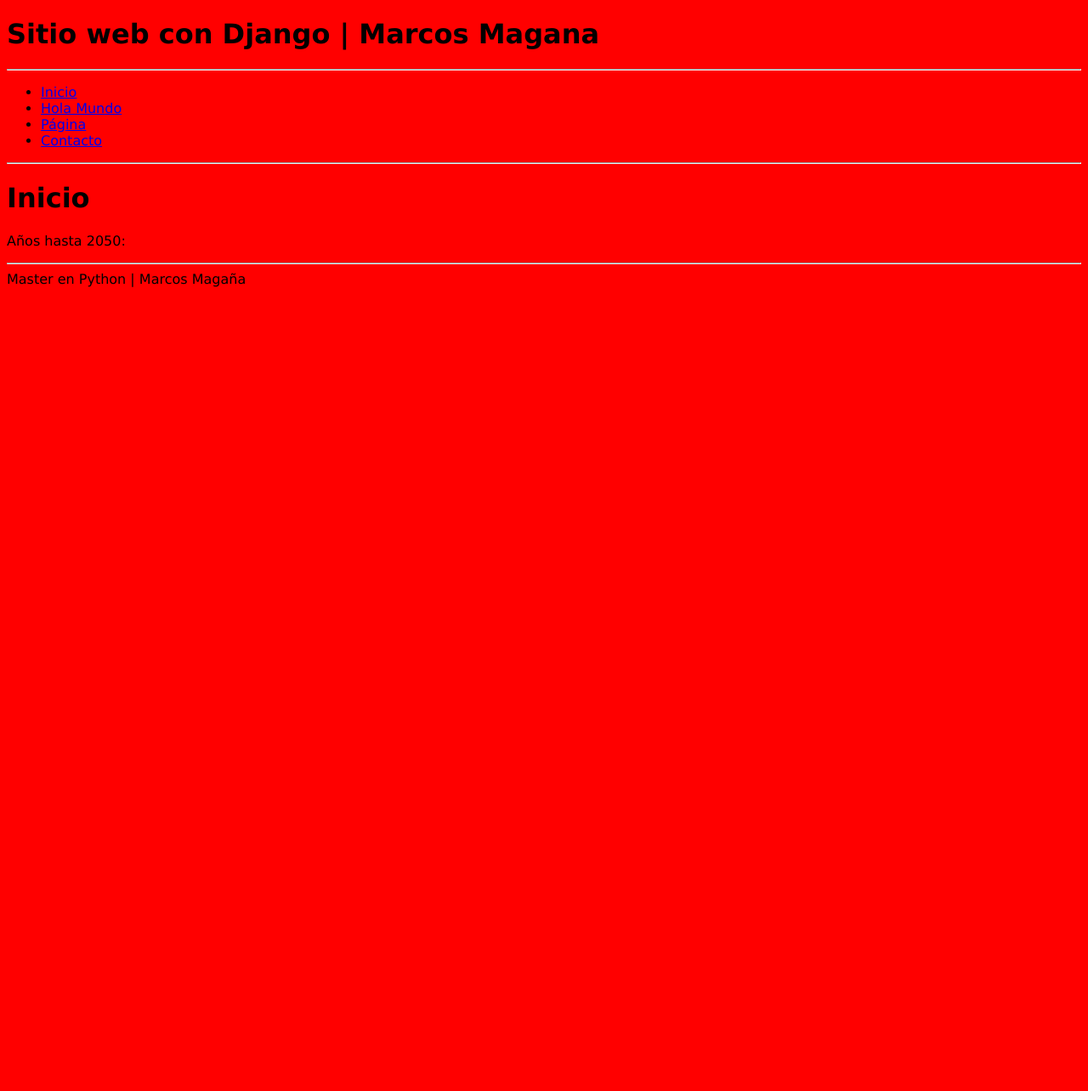
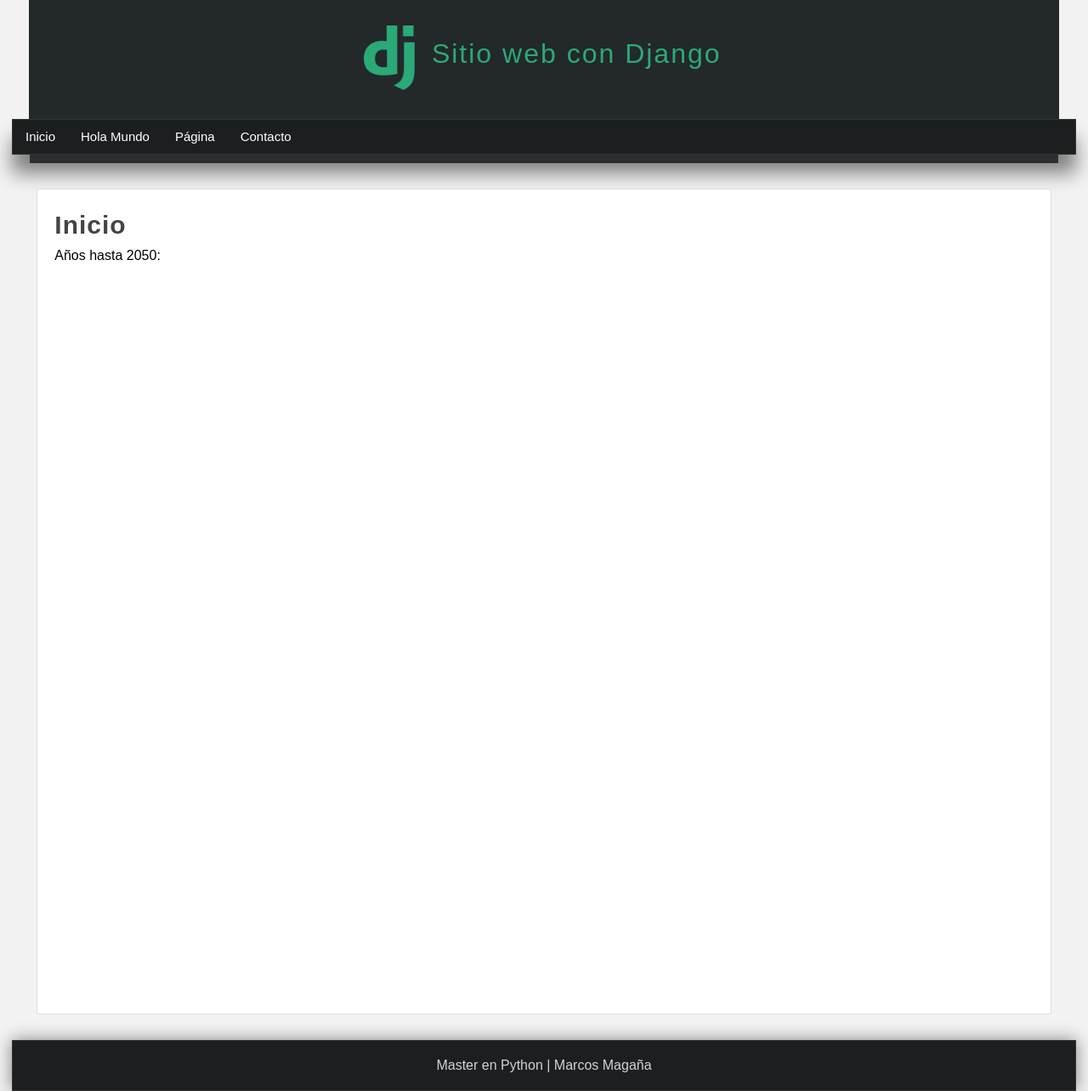
Before and after one commit to marcosmh/master-python, a Django app: page / in a window 1280 px wide. Shown: the whole page at 85% size. Before the commit the page ends 338 px from the top, so only its background shows below. Run offline with Django 3.2, Linux system fonts and the light colour scheme.

Commit message:
Proyecto con Django - maquetacion

```diff
--- a/22-django/aprendiendo_django/miapp/static/css/styles.css
+++ b/22-django/aprendiendo_django/miapp/static/css/styles.css
@@ -1,4 +1,150 @@
+/* Estilos generales */
+*{
+    margin: 0px;
+    padding: 0px;
+    font-family: sans-serif, Arial, Helvetica;
+    text-decoration: none;
+}
+
 body {
-    font-family: Verdana, Geneva, Tahoma, sans-serif;
-    background-color: red;
+    background-color: #f2f2f2;
 }
+
+/* Estilos cabecera */
+header {
+    width: 1212px;
+    height: 140px;
+    background-color: #23282b;
+    margin: auto;
+}
+
+#logotipo {
+    width: 35%;
+    height: 130px;
+    margin: 0 auto;
+    padding-top: 10px;
+}
+
+#logotipo img {
+    display: block;
+    width: 60px;
+    float: left;
+    margin-top: 20px;
+    margin-right: 20px;
+}
+
+#logotipo h1 {
+    display: block;
+    float: left;
+    margin-top: 35px;
+    margin-left: 20;
+    letter-spacing: 2px;
+    font-weight: lighter;
+    color: #2ba977 ;
+}
+
+/* barra de navegación */
+
+nav {
+    /*width: 1210px;*/
+    width: 1250px;
+    height: 40px;
+    margin: 0 auto;
+    background-color: #1b1f1f;
+    border: 1px solid #333333;
+    box-shadow: 0px 22px 22px gray;
+    font-size: 15px;
+
+}
+
+nav ul {
+    list-style: none;
+    text-decoration: none;
+}
+
+nav ul li {
+    line-height: 40px;
+    float: left;
+}
+
+nav ul li a {
+    display: block;
+    padding-left: 15px;
+    padding-right: 15px;
+    color: white;
+}
+
+nav ul li a:hover {
+    background: #2ba977;
+    box-shadow: 0px 0px 5px #444 inset;
+    color: white;
+    transition: all 300ms;
+}
+
+.barra {
+    width: 1210px;
+    margin: 0 auto;
+    /*margin-bottom: 140px;*/
+}
+
+.esquina-izquierda {
+    display: block;
+    border-left: 20px solid transparent;
+    border-top: 10px #2b2f30;
+    float: left;
+}
+
+.esquina-derecha {
+    display: block;
+    border-right: 20px solid transparent;
+    border-top: 10px #2b2f30;
+    float: right;
+}
+
+.relleno-barra {
+    display: block;
+    width: 1210px;
+    background: #2b2f30;
+    height: 10px;
+    float: left;
+}
+
+/* estilos contenido central */
+
+#content {
+    width: 1212px;
+    min-width: 930px;
+    margin: 0 auto;
+    margin-bottom: 30px;
+    margin-top: 40px;
+}
+
+.box {
+    background: white;
+    width: 95%;
+    min-height: 930px;
+    padding: 20px;
+    border: 1px solid #ddd;
+    border-radius: 2px;
+    margin: 0 auto;
+}
+
+.title {
+    color: #444;
+    letter-spacing: 1px;
+    font-size: 30px;
+    margin-bottom: 10px;
+    margin-top: 5px;
+}
+
+footer {
+    width: 1250px;
+    background-color: #1b1f1f;
+    border: 1px solid #333;
+    color: #d1d4d6;
+    text-align: center;
+    margin: 0 auto;
+    padding-top: 20px;
+    padding-bottom: 20px;
+    box-shadow: 0px 0px 20px grey;
+}
--- a/22-django/aprendiendo_django/miapp/templates/hola_mundo.html
+++ b/22-django/aprendiendo_django/miapp/templates/hola_mundo.html
@@ -4,6 +4,6 @@
 
 {% block content %}
     {{ block.super }}
-    <h1>Hola Mundo con Django 3.0.5!!</h1>
+    <h1 class="title">Hola Mundo con Django 3.0.5!!</h1>
     <h3>Soy Marcos Magaña</h3>
 {% endblock %}
--- a/22-django/aprendiendo_django/miapp/templates/index.html
+++ b/22-django/aprendiendo_django/miapp/templates/index.html
@@ -3,6 +3,6 @@
 {% block title  %} Inicio {% endblock %}
 
 {% block content %}
-<h1>Inicio</h1>
+<h1 class="title">Inicio</h1>
 <p>Años hasta 2050: </p>
 {% endblock %}
--- a/22-django/aprendiendo_django/miapp/templates/layout.html
+++ b/22-django/aprendiendo_django/miapp/templates/layout.html
@@ -12,8 +12,14 @@
         <link rel="stylesheet" type="text/css" href="{% static 'css/styles.css' %}" />
     </head>
     <body>
-        <h1>Sitio web con Django | Marcos Magana </h1>
-        <hr/>
+        <header>
+            <div id="logotipo">
+                <img src="{% static 'images/logo.png' %}" />
+                <h1>Sitio web con Django </h1>
+            </div>
+        </header>
+
+        <nav>
             <ul>
                 <li>
                     <a href="/inicio">Inicio</a>
@@ -28,15 +34,23 @@
                     <a href="/contacto">Contacto</a>
                 </li>
             </ul>
-        <hr/>
+        </nav>
+
+        <div class="barra">
+            <span class="esquina-izquierda"></span>
+            <span class="relleno-barra"></span>
+            <span class="esquina-derecha"></span>
+        </div>
 
         <div id="content">
+            <div class="box">
                 {% block content %}
                 <!-- Código que viene del bloque original -->
                     <strong>Contenido del bloque original!!</strong>
                 {% endblock %}
             </div>
-        <hr/>
+        </div>
+
         <footer>
             Master en Python | Marcos Magaña
         </footer>
--- a/22-django/aprendiendo_django/miapp/templates/pagina.html
+++ b/22-django/aprendiendo_django/miapp/templates/pagina.html
@@ -3,6 +3,6 @@
 {% block title  %} Página Web {% endblock %}
 
 {% block content %}
-<h1>Página Web</h1>
+<h1 class="title">Página Web</h1>
 <p>Creado por Marcos Magaña x</p>
 {% endblock %}
```
Also changed, not shown: 22-django/aprendiendo_django/miapp/static/images/logo.png (added). Lines whose indentation alone changed are shown as unchanged.
